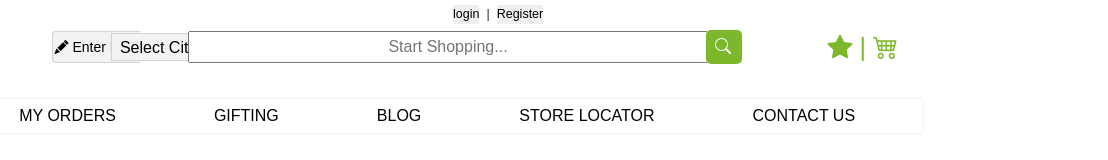
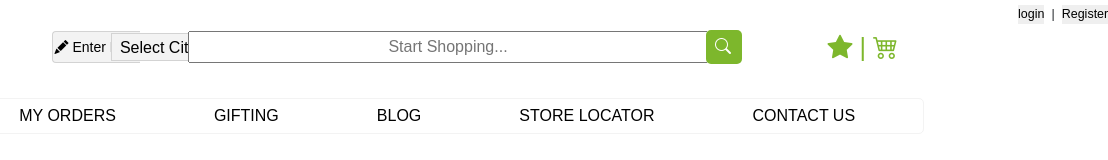
Before and after one commit to iamsatyamyadav/Nature-s-Basket, a plain HTML site: page pages/index.html in a window 1280 px wide. Shown: the top 160 px of the page, 343-1451 px from the left, 1108 px wide, since content can reach past the window. Drawn offline with nearby package versions, Linux system fonts and the light colour scheme; files that its build step writes are made by us from their sources.

Commit message:
All task Done

```diff
--- a/styles/NavbarOrignal.Css
+++ b/styles/NavbarOrignal.Css
@@ -18,7 +18,7 @@
 }
 
 .s-login {
-    margin-left: 385px;
+    margin-left: 950px;
     display: flex;
     gap: 7px;
     z-index: 100;
```
